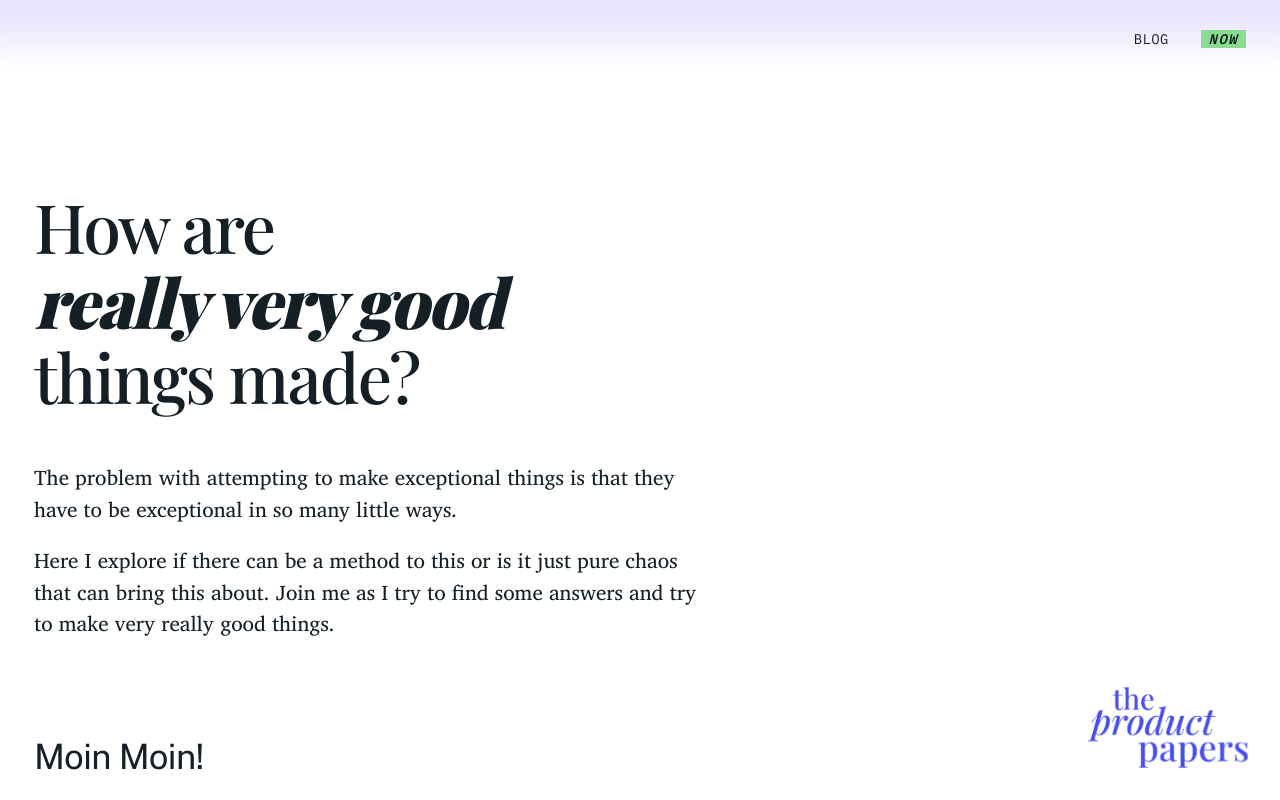
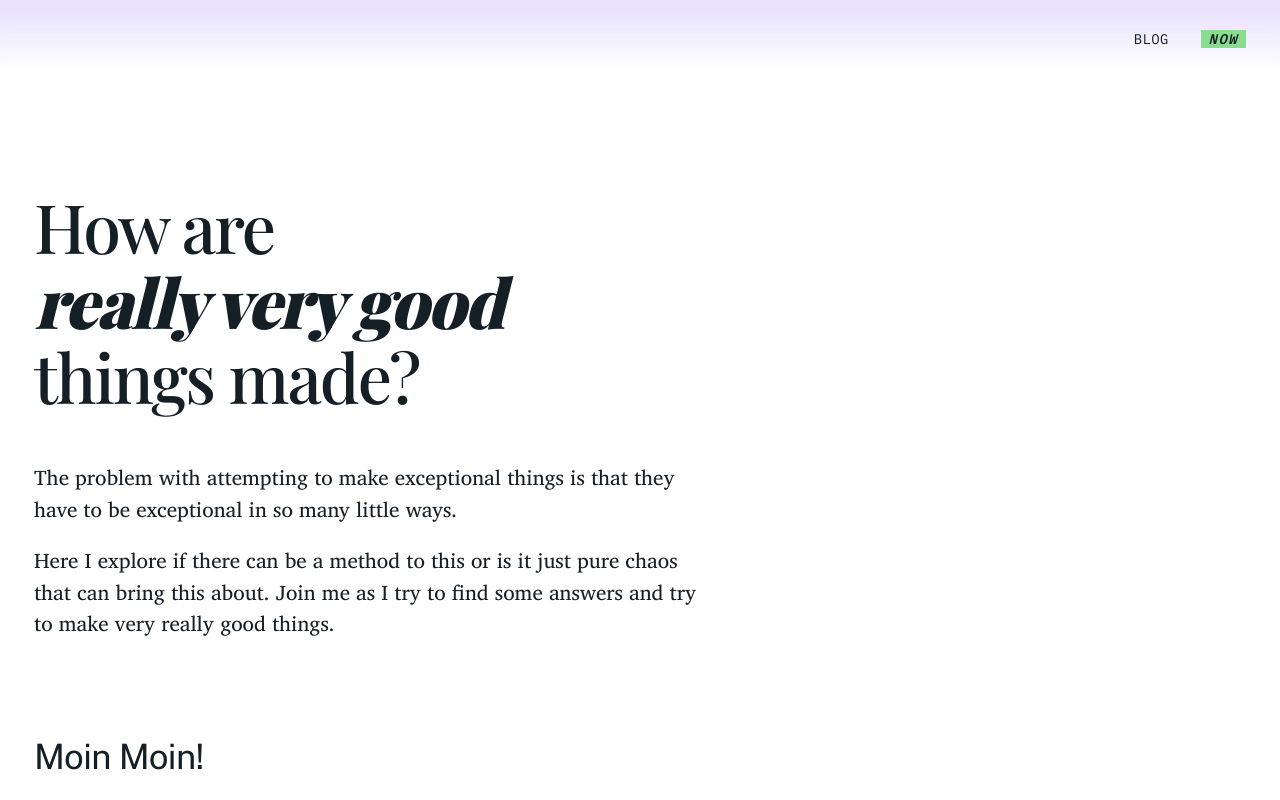
Before and after one commit to opp-dev/tpp-website, a Next.js app: page / in a window 1280 px wide. Shown: the top 800 px of the page. Built offline with nearby package versions, Linux system fonts and the light colour scheme; no server answers.

Commit message:
Remove FixedLogo component and usage from layout

```diff
--- a/src/app/layout.tsx
+++ b/src/app/layout.tsx
@@ -5,7 +5,6 @@ import Script from "next/script";
 import "./globals.css";
 import Header from "@/components/Header";
 import Footer from "@/components/Footer";
-import FixedLogo from "@/components/FixedLogo";
 
 const charis = localFont({
   src: [
@@ -104,7 +103,6 @@ export default function RootLayout({
           </div>
         </main>
         <Footer />
-        <FixedLogo />
       </body>
     </html>
   );
--- a/src/components/FixedLogo.tsx
+++ /dev/null
@@ -1,16 +0,0 @@
-import Link from "next/link";
-import Image from "next/image";
-
-export default function FixedLogo() {
-    return (
-        <Link href="/" className="fixed bottom-8 right-8 z-50 hover:opacity-80 transition-opacity">
-            <Image
-                src="/tpp-logo.png"
-                alt="How to Athletic Logo"
-                width={160}
-                height={140}
-                priority
-            />
-        </Link>
-    );
-}
```
